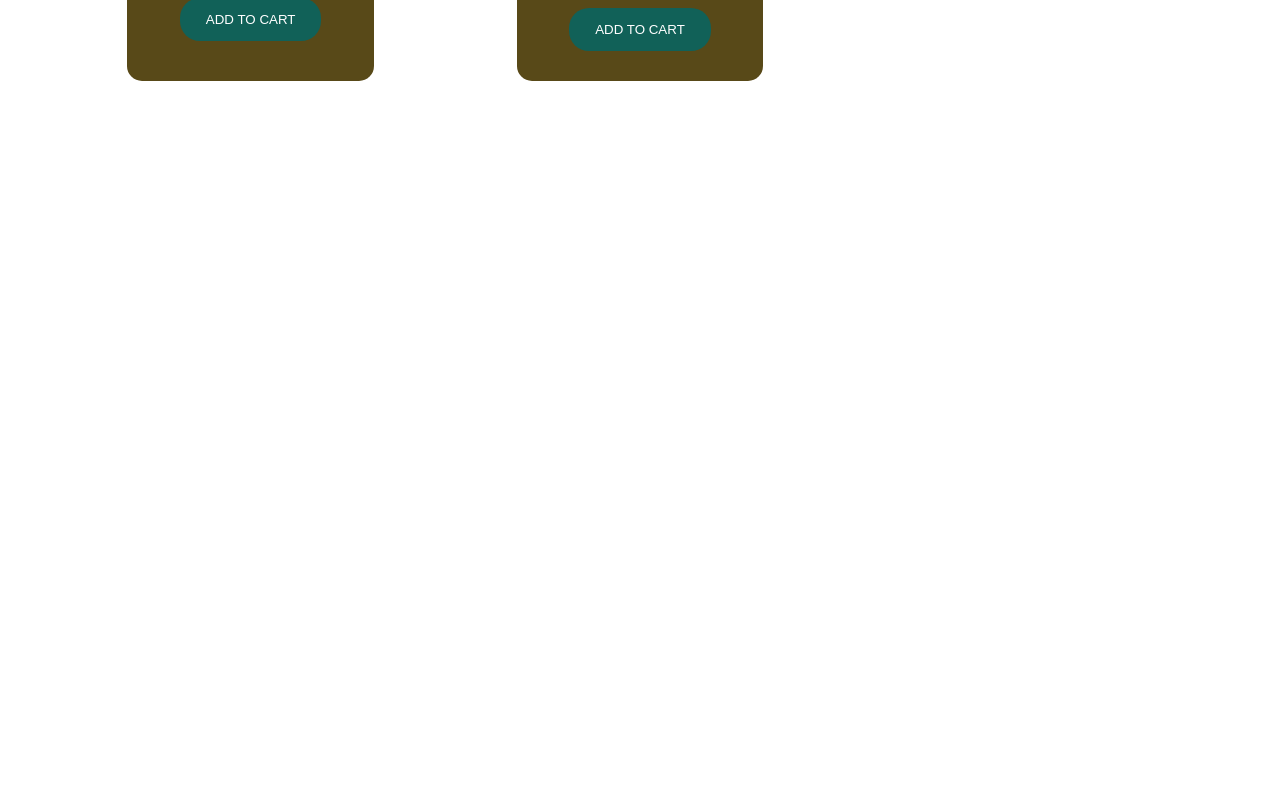
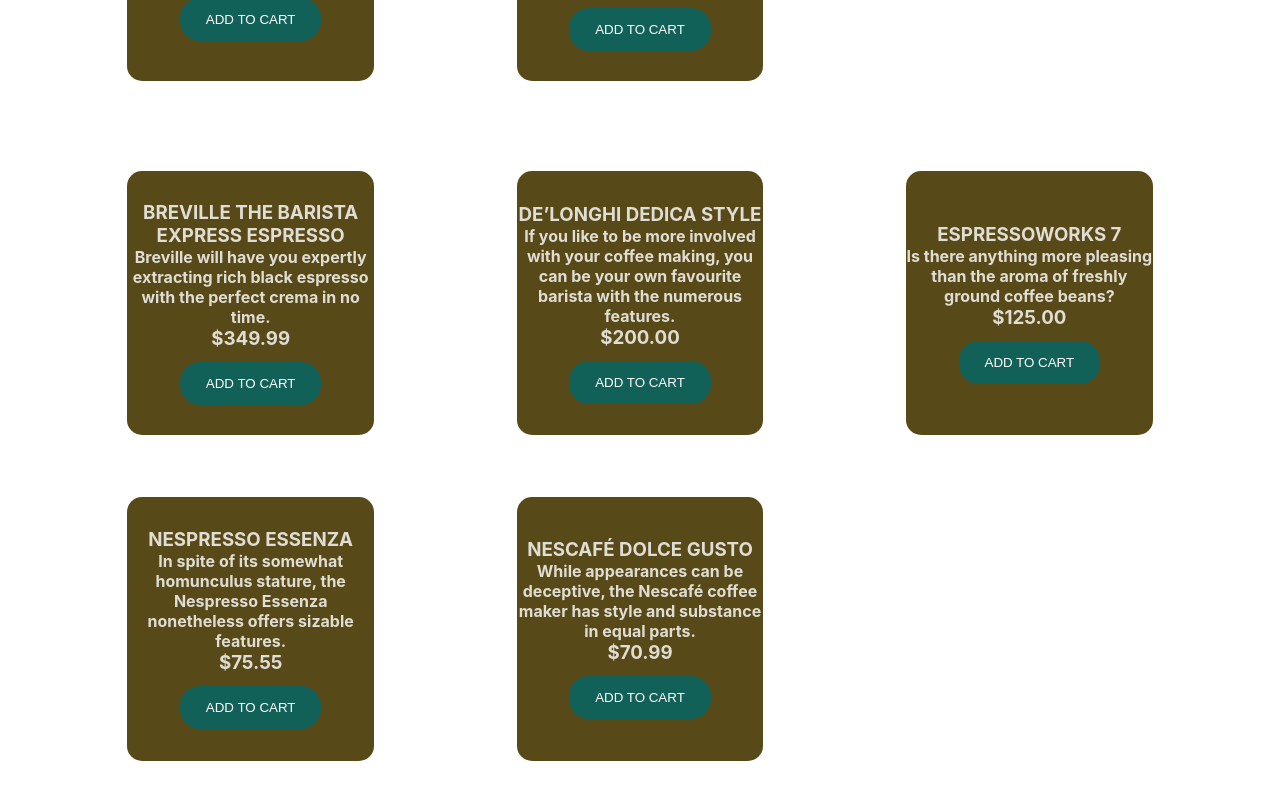
Before and after one commit to Mancefas/react-e-commerce, a React (Create React App) app: page / in a window 1280 px wide. Shown: the part 2019-2819 px from the top of the page. Before the commit the page ends 2145 px from the top, so only its background shows below. Built offline with nearby package versions, Linux system fonts and the light colour scheme.

Commit message:
Machines merchandise

```diff
--- a/src/App.js
+++ b/src/App.js
@@ -1,10 +1,12 @@
 import { Fragment } from "react";
 import "./App.css";
+import NavBar from "./Components/NavBar";
 import LandingPage from "./Components/LandingPage";
-import NavBar from "./Components/NavBar";
-import Grid from "./GridForMerch/Grid";
+import Footer from "./Components/Footer/Footer";
+
 import Beans from "./Merch/Beans";
 import Grinders from "./Merch/Grinders";
+import Machines from "./Merch/Machines";
 
 function App() {
   return (
@@ -13,6 +15,8 @@
       <LandingPage />
       <Beans />
       <Grinders />
+      <Machines />
+      <Footer />
     </Fragment>
   );
 }
--- /dev/null
+++ b/src/Merch/Machines.js
@@ -0,0 +1,60 @@
+import React from "react";
+import GridItem from "../GridForMerch/GridItem";
+import Grid from "../GridForMerch/Grid";
+
+const DUMMY_MACHINES = [
+  {
+    id: 1,
+    name: "Breville the Barista Express Espresso ",
+    description:
+      "Breville will have you expertly extracting rich black espresso with the perfect crema in no time.",
+    price: 349.99,
+  },
+  {
+    id: 2,
+    name: "De’Longhi Dedica Style ",
+    description:
+      "If you like to be more involved with your coffee making, you can be your own favourite barista with the numerous features.",
+    price: 200,
+  },
+  {
+    id: 3,
+    name: "EspressoWorks 7 ",
+    description:
+      "Is there anything more pleasing than the aroma of freshly ground coffee beans? ",
+    price: 125,
+  },
+  {
+    id: 4,
+    name: "Nespresso Essenza",
+    description:
+      "In spite of its somewhat homunculus stature, the Nespresso Essenza nonetheless offers sizable features.",
+    price: 75.55,
+  },
+  {
+    id: 5,
+    name: "Nescafé Dolce Gusto ",
+    description:
+      "While appearances can be deceptive, the Nescafé coffee maker has style and substance in equal parts.",
+    price: 70.99,
+  },
+];
+
+const Machines = () => {
+  const machinesList = DUMMY_MACHINES.map((machine) => (
+    <GridItem
+      key={machine.id}
+      name={machine.name}
+      description={machine.description}
+      price={machine.price}
+    />
+  ));
+
+  return (
+    <section>
+      <Grid>{machinesList}</Grid>
+    </section>
+  );
+};
+
+export default Machines;
```
